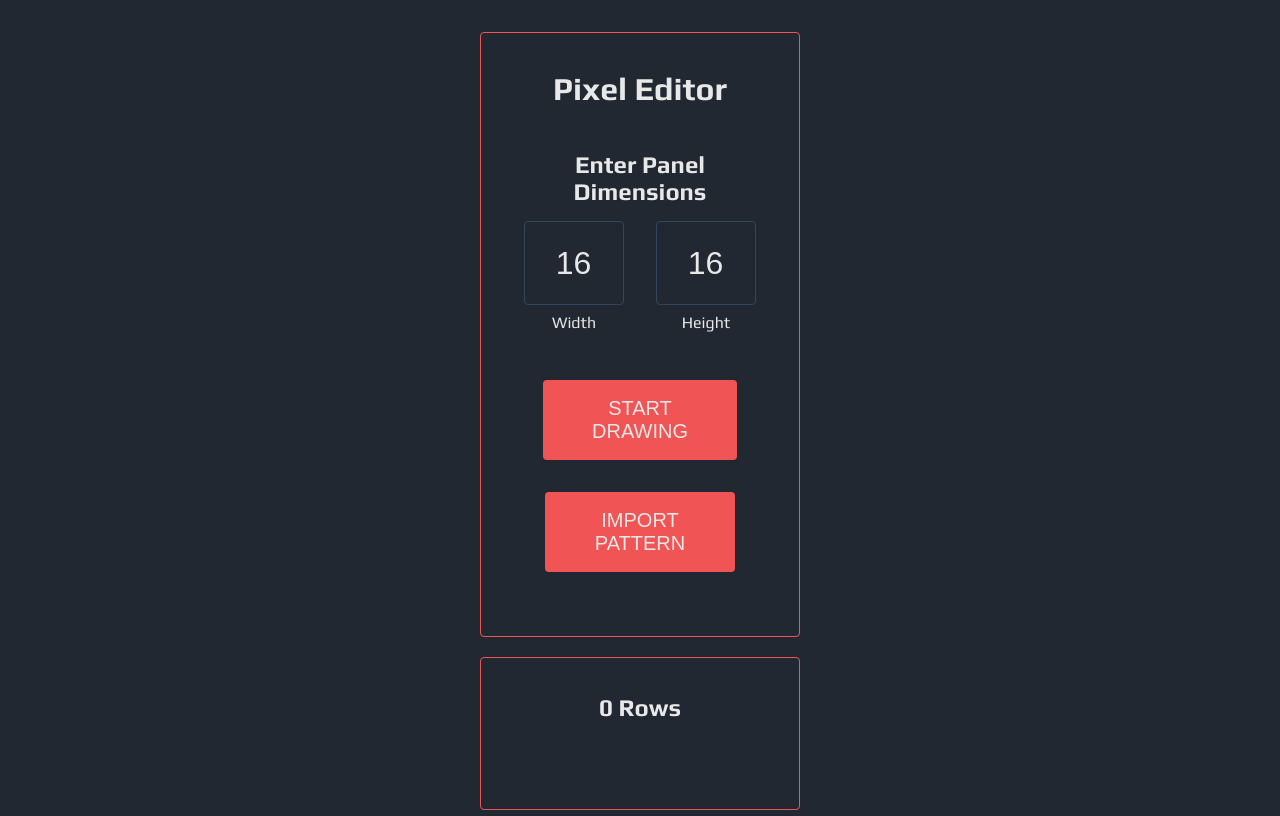
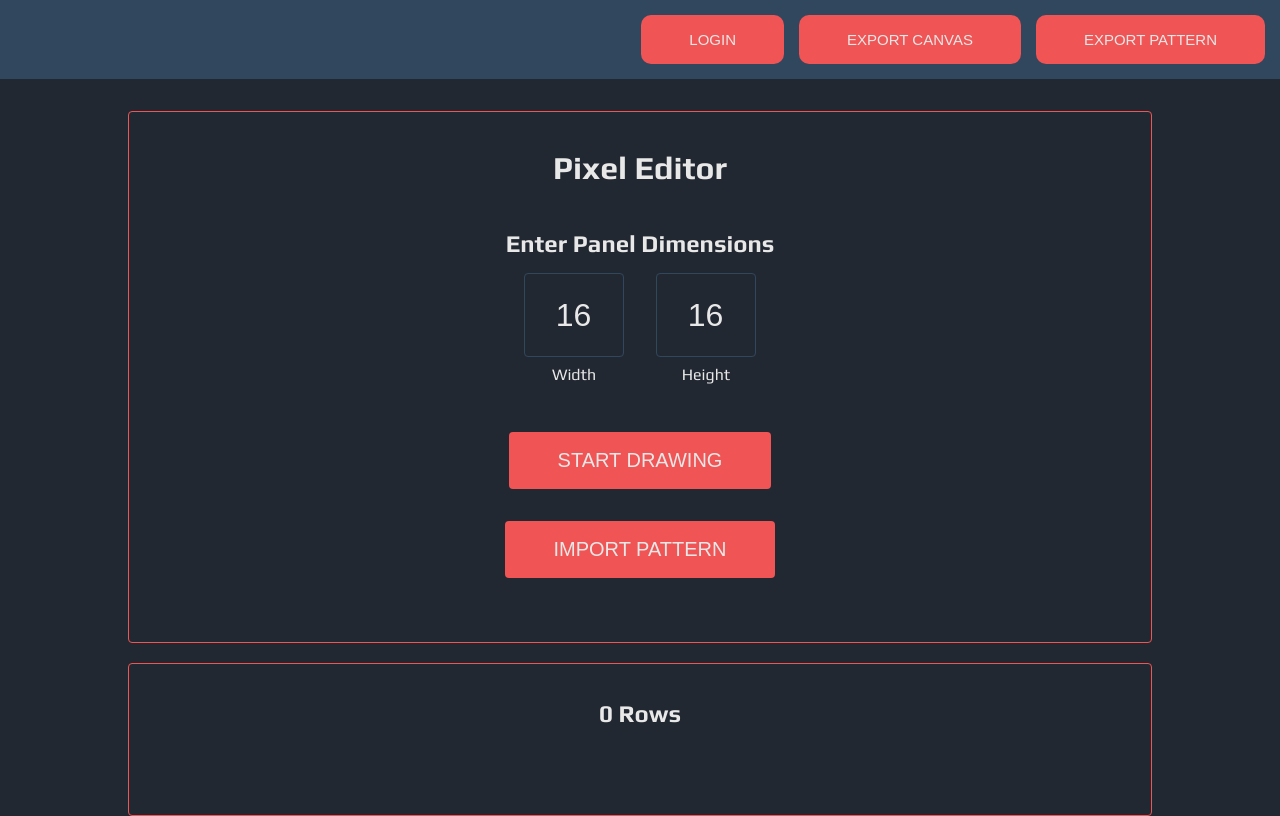
Before and after one commit to jespinoza12/PixelArt, a React (Create React App) app in the folder pixel-art/: page / in a window 1280 px wide. Built offline with nearby package versions, Linux system fonts and the light colour scheme.

Commit message:
nav styling

```diff
--- a/pixel-art/src/components/App.js
+++ b/pixel-art/src/components/App.js
@@ -4,6 +4,7 @@ import {
   createBrowserRouter,
   RouterProvider,
 } from "react-router-dom";
+import Nav from "./Layout/Nav"
 
 function App() {
 
@@ -35,6 +36,7 @@ function App() {
 
   return (
     <div className="App">
+      <Nav></Nav>
       <RouterProvider router={router} />
     </div>
   );
--- a/pixel-art/src/components/Layout/Nav.js
+++ b/pixel-art/src/components/Layout/Nav.js
@@ -1,4 +1,5 @@
 import React from 'react'
+import "./Nav.scss"
 
 function Nav({user}) {
 
--- /dev/null
+++ b/pixel-art/src/components/Layout/Nav.scss
@@ -0,0 +1,21 @@
+@import "../../styles/properties";
+
+nav {
+    background-color: $secondary-accent;
+    display: flex;
+    align-items: center;
+    justify-content: end;
+    width: 100%;
+    padding: 15px 0px;
+}
+
+nav > button {
+    background-color: $primary-accent;
+    outline: none;
+    border: none;
+    color: $text;
+    margin: 0px;
+    font-size: 15px;
+    border-radius: 10px;
+    margin-right: 15px;
+}
--- a/pixel-art/src/styles/App.scss
+++ b/pixel-art/src/styles/App.scss
@@ -2,14 +2,16 @@
 @import url("https://fonts.googleapis.com/css2?family=Play:wght@400;700&display=swap");
 
 body,
-html {
+html,
+#root {
   margin: 0;
   padding: 0;
+  width: 100%;
 }
 
 body {
-  background: $black;
-  color: $white;
+  background: $background;
+  color: $text;
   display: flex;
   justify-content: center;
   align-items: center;
@@ -27,6 +29,25 @@ body {
   gap: 10px;
 }
 
+.button, button {
+  font-size: 1.25rem;
+  background-color: $primary-accent;
+  color: $text;
+  padding: 1rem 3rem;
+  border-radius: 0.25rem;
+  text-transform: uppercase;
+  border: 1px solid transparent;
+  transition: background-color 0.2s ease-in-out;
+  margin-bottom: 2rem;
+  text-decoration: none;
+
+  &:hover {
+    cursor: pointer;
+    background-color: transparent;
+    border-color: $primary-accent;
+  }
+}
+
 #main {
   width: 80%;
   margin: auto;
@@ -35,7 +56,7 @@ body {
 $tab-margin: 30px;
 
 .pattern-holder {
-  border: 1px solid $red;
+  border: 1px solid $primary-accent;
   border-radius: 0.25rem;
   padding: 1rem 4rem 2rem 4rem;
   margin-top: 20px;
--- a/pixel-art/src/styles/_properties.scss
+++ b/pixel-art/src/styles/_properties.scss
@@ -1,4 +1,4 @@
-$black: #222831;
-$grey: #30475e;
-$white: #e8e8e8;
-$red: #f05454;
+$background: #222831;
+$secondary-accent: #30475e;
+$text: #e8e8e8;
+$primary-accent: #f05454;
--- a/pixel-art/src/styles/editor.scss
+++ b/pixel-art/src/styles/editor.scss
@@ -1,7 +1,7 @@
 @import "properties.scss";
 
 #editor {
-  border: 1px solid $red;
+  border: 1px solid $primary-accent;
   border-radius: 0.25rem;
   padding: 1rem 4rem 2rem 4rem;
   margin-top: 2rem;
@@ -34,37 +34,18 @@
       width: 5rem;
       font-size: 2rem;
       text-align: center;
-      background-color: $black;
-      color: $white;
-      border: 1px solid $grey;
+      background-color: $background;
+      color: $text;
+      border: 1px solid $secondary-accent;
       border-radius: 0.25rem;
       margin: 0 1rem 0.5rem 1rem;
       padding-left: 1rem;
 
       &:focus {
         outline: none !important;
-        border-color: $red;
-        box-shadow: 0 0 0.5rem $grey;
+        border-color: $primary-accent;
+        box-shadow: 0 0 0.5rem $secondary-accent;
       }
-    }
-  }
-
-  .button {
-    font-size: 1.25rem;
-    background-color: $red;
-    color: $white;
-    padding: 1rem 3rem;
-    border-radius: 0.25rem;
-    text-transform: uppercase;
-    border: 1px solid transparent;
-    transition: background-color 0.2s ease-in-out;
-    margin-bottom: 2rem;
-    text-decoration: none;
-
-    &:hover {
-      cursor: pointer;
-      background-color: transparent;
-      border-color: $red;
     }
   }
 
```
